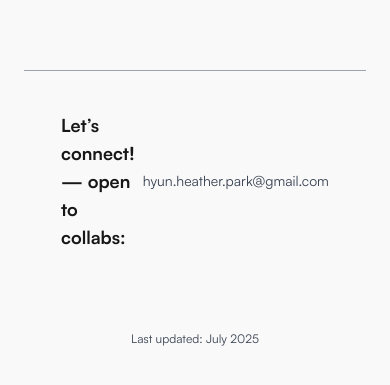
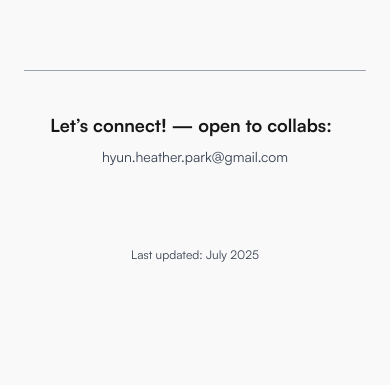
Before and after one commit to rupertgrint/my-portfolio, a Next.js app: page / in a window 390 px wide. Shown: the part 6173-6558 px from the top of the page. After the commit the page ends 6500 px from the top, so only its background shows below. Built offline with nearby package versions, Linux system fonts and the light colour scheme.

Commit message:
style: change dark mode colors

```diff
--- a/src/app/globals.css
+++ b/src/app/globals.css
@@ -24,9 +24,9 @@
   }
 
   .dark {
-    --background: #1a1a1a;
-    --foreground: #f5f5f5;
-    --text-primary: #d1d5db;
+    --background: #0a0a0f;
+    --foreground: #f8fafc;
+    --text-primary: #cbd5e1;
   }
 
   body {
--- a/src/components/footer-section/Footer.tsx
+++ b/src/components/footer-section/Footer.tsx
@@ -2,9 +2,9 @@
 
 export default function Footer() {
   return (
-    <footer className='flex flex-col items-center mt-16 border-t py-10 px-10 border-gray-400'>
-      <div className='flex items-center text-md font-bold text-lg pb-20'>
-        <p className='pr-2'>Let’s connect! — open to collabs:</p>
+    <footer className='flex flex-col items-center mt-16 border-t py-10 px-2 md:px-10 border-gray-400'>
+      <div className='flex flex-col md:flex-row items-center text-md font-bold text-lg pb-20'>
+        <p className='pr-2 pb-2 md:pb-0'>Let’s connect! — open to collabs:</p>
         <a
           href='mailto:hyun.heather.park@gmail.com'
           className='text-text-primary font-normal text-sm hover:underline'
```
